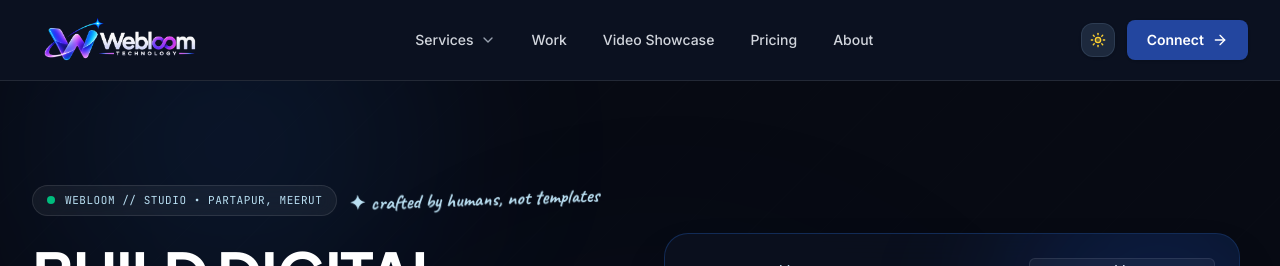
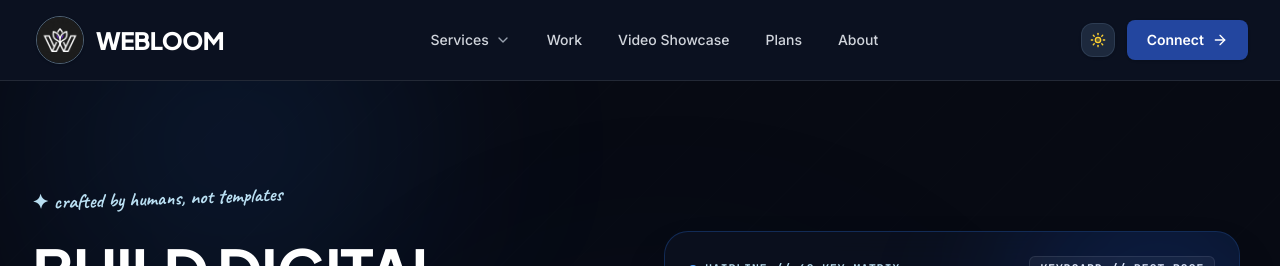
Before and after one commit to sumitkumar112006/webloom, a React (Vite) app: page / in a window 1280 px wide. Shown: the top 266 px of the page. Built offline with nearby package versions, Linux system fonts and the light colour scheme.

Commit message:
feat: replace png logo with WEBLOOM text and Profile.png, remove studio pill from hero, and update pricing nav link to plans

```diff
--- a/index.html
+++ b/index.html
@@ -5,7 +5,7 @@
     <meta name="viewport" content="width=device-width, initial-scale=1.0" />
     <title>Webloom — Digital Growth, Technology & Creative Studio</title>
     <meta name="description" content="Webloom combines technology, creative design, AI automation and digital marketing to help ambitious businesses build, grow and scale online." />
-    <link rel="icon" type="image/png" href="/assets/logo_emblem.png" />
+    <link rel="icon" type="image/png" href="/assets/Profile.png" />
     <link rel="preconnect" href="https://fonts.googleapis.com">
     <link rel="preconnect" href="https://fonts.gstatic.com" crossorigin>
     <link href="https://fonts.googleapis.com/css2?family=Caveat:wght@500;600;700&family=Instrument+Serif:ital@0;1&family=Inter:wght@300;400;500;600;700&family=JetBrains+Mono:wght@400;500;600&family=Plus+Jakarta+Sans:wght@400;500;600;700;800&display=swap" rel="stylesheet">
--- a/src/components/Footer.tsx
+++ b/src/components/Footer.tsx
@@ -12,14 +12,17 @@ export const Footer: React.FC = () => {
           <div className="lg:col-span-2 space-y-4">
             <Link
               to="/"
-              className="inline-block focus:outline-none focus:ring-2 focus:ring-[#23469F] rounded-lg logo-shimmer"
+              className="inline-flex items-center gap-3 focus:outline-none focus:ring-2 focus:ring-[#23469F] rounded-lg logo-shimmer p-0.5"
               aria-label="Webloom Home"
             >
               <img
-                src="/assets/Logo_dark.png"
+                src="/assets/Profile.png"
                 alt="Webloom"
-                className="h-8 sm:h-9 w-auto object-contain"
+                className="h-10 w-10 rounded-full object-cover border border-white/20 shadow-sm shrink-0"
               />
+              <span className="text-2xl font-black tracking-tight font-display text-white">
+                WEBLOOM
+              </span>
             </Link>
             <p className="text-sm text-gray-300 max-w-sm leading-relaxed">
               {companyData.subheadline}
@@ -101,7 +104,7 @@ export const Footer: React.FC = () => {
               </li>
               <li>
                 <Link to="/pricing" className="hover:text-[#B9DFF2] transition-colors">
-                  Pricing & Packages
+                  Plans & Packages
                 </Link>
               </li>
               <li>
--- a/src/components/HairlineHeroSection.tsx
+++ b/src/components/HairlineHeroSection.tsx
@@ -34,15 +34,8 @@ export const HairlineHeroSection: React.FC<HairlineHeroSectionProps> = ({ onOpen
           {/* LEFT COLUMN: EDITORIAL TYPOGRAPHY & IDENTITY */}
           <div className="lg:col-span-6 space-y-6 text-left">
 
-            {/* Small agency identity label & human-made annotation */}
-            <div className="flex flex-wrap items-center gap-3">
-              <div className="inline-flex items-center gap-2.5 px-3.5 py-1.5 rounded-full text-[11px] font-mono tracking-wider text-[#23469F] dark:text-[#B9DFF2] bg-blue-50 dark:bg-white/5 border border-blue-200/80 dark:border-white/10 shadow-sm dark:shadow-none backdrop-blur-md">
-                <span className="relative flex h-2 w-2">
-                  <span className="animate-ping absolute inline-flex h-full w-full rounded-full bg-emerald-500 opacity-75"></span>
-                  <span className="relative inline-flex rounded-full h-2 w-2 bg-emerald-500"></span>
-                </span>
-                <span>WEBLOOM // STUDIO • PARTAPUR, MEERUT</span>
-              </div>
+            {/* Human-made craft annotation */}
+            <div className="flex items-center gap-3">
               <span className="font-handwriting text-lg sm:text-xl font-bold text-blue-600 dark:text-[#B9DFF2] -rotate-2 select-none">
                 ✦ crafted by humans, not templates
               </span>
--- a/src/components/Navbar.tsx
+++ b/src/components/Navbar.tsx
@@ -38,22 +38,20 @@ export const Navbar: React.FC<NavbarProps> = ({ onOpenContact }) => {
     >
       <div className="max-w-7xl mx-auto px-4 sm:px-6 lg:px-8">
         <div className="flex items-center justify-between h-20">
-          {/* LOGO WITH EXCLUSIVE SHIMMER EFFECT */}
+          {/* LOGO: Profile.png + WEBLOOM TEXT WITH SHIMMER EFFECT */}
           <Link
             to="/"
-            className="flex items-center gap-2.5 focus:outline-none focus:ring-2 focus:ring-[#23469F] rounded-lg p-0.5 sm:p-1 group logo-shimmer"
+            className="flex items-center gap-2.5 sm:gap-3 focus:outline-none focus:ring-2 focus:ring-[#23469F] rounded-lg p-0.5 sm:p-1 group logo-shimmer"
             aria-label="Webloom Home"
           >
             <img
-              src="/assets/Logo_light.png"
+              src="/assets/Profile.png"
               alt="Webloom"
-              className="h-10 sm:h-11 md:h-12 lg:h-14 w-auto object-contain dark:hidden transition-opacity"
+              className="h-10 w-10 sm:h-11 sm:w-11 md:h-12 md:w-12 rounded-full object-cover border border-[#23469F]/30 dark:border-[#B9DFF2]/40 shadow-sm shrink-0"
             />
-            <img
-              src="/assets/Logo_dark.png"
-              alt="Webloom"
-              className="h-10 sm:h-11 md:h-12 lg:h-14 w-auto object-contain hidden dark:block transition-opacity"
-            />
+            <span className="text-xl sm:text-2xl font-black tracking-tight font-display text-[#101A35] dark:text-white">
+              WEBLOOM
+            </span>
           </Link>
 
           {/* DESKTOP NAVIGATION */}
@@ -112,7 +110,7 @@ export const Navbar: React.FC<NavbarProps> = ({ onOpenContact }) => {
                   : 'text-[#111827] dark:text-gray-300 hover:text-[#23469F] dark:hover:text-white hover:bg-gray-50 dark:hover:bg-slate-800/60'
               }`}
             >
-              Pricing
+              Plans
             </Link>
 
             <Link
@@ -224,7 +222,7 @@ export const Navbar: React.FC<NavbarProps> = ({ onOpenContact }) => {
                 to="/pricing"
                 className="block px-3 py-2 rounded-lg text-base font-semibold text-[#101A35] dark:text-white hover:bg-slate-50 dark:hover:bg-slate-800"
               >
-                Pricing & Packages
+                Plans
               </Link>
               <Link
                 to="/about"
```
